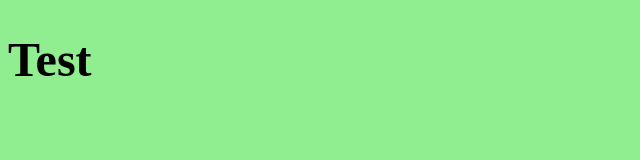
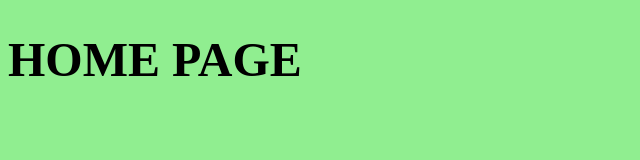
Before and after one commit to BigBoss1517/ToDoList, a website built with Parcel: page src/index.html in a window 1280 px wide. Shown: the whole page, without its empty margins (0-640 px from the left). Built offline with nearby package versions, Linux system fonts and the light colour scheme.

Commit message:
saving js documents

```diff
--- a/src/index.html
+++ b/src/index.html
@@ -13,6 +13,10 @@
 
 </head>
 <body>
-        <h1>Test</h1>
+        <!--Single Page Application-->
+        <!-- inject the application here-->
+        <div id="app">
+
+        </div>
 </body>
 </html>
--- a/src/js/index.js
+++ b/src/js/index.js
@@ -1 +1,5 @@
-console.log("app")
+const app = document.querySelector('#app');
+
+// React JSX
+
+app.innerHTML = `<h1> HOME PAGE</h1>`
```
Also changed, not shown: src/js/untils/dataFetcher.js (added, +18 -0 lines), 1 other file.
